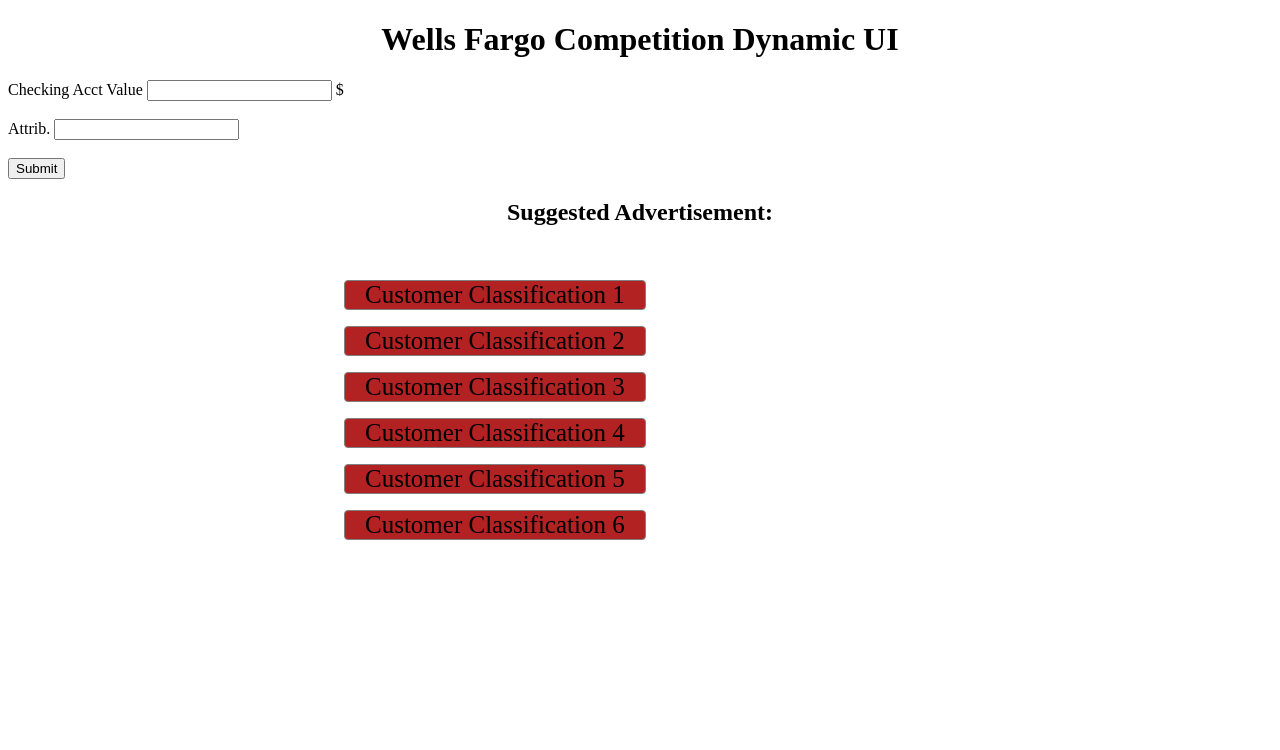
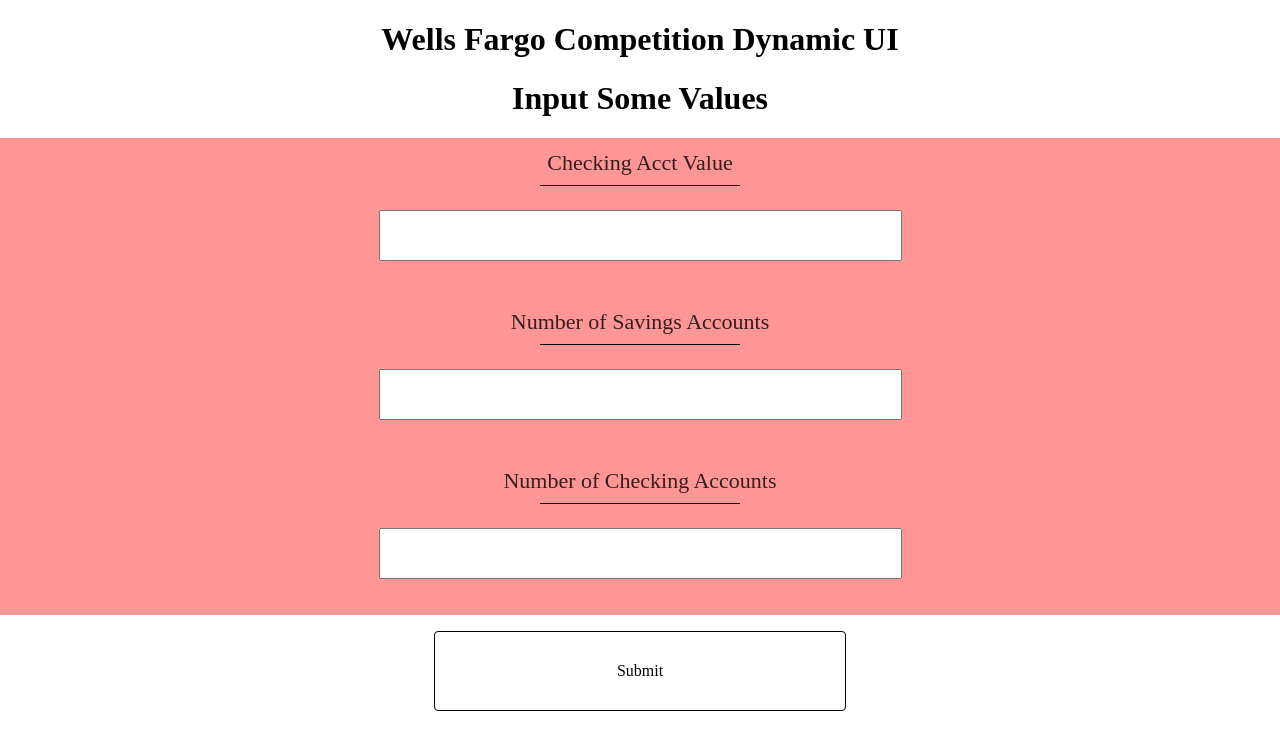
Before and after one commit to cscully-allison/wf-dynamic-ad, an Angular app: page / in a window 1280 px wide. Shown: the top 750 px of the page. Built offline with nearby package versions, Linux system fonts and the light colour scheme.

Commit message:
CHanges to interface and added httpcall

```diff
--- a/src/app/advertisement/advertisement.component.ts
+++ b/src/app/advertisement/advertisement.component.ts
@@ -14,19 +14,20 @@
     selector: 'advertisement',
     template: `
       <div *ngIf="classification" class="ad-box" style="text-align:center">
-          <h1 class="banner">Dynamic Advertiesement</h1>
+          <h1 class="inner-ad-banner">Dynamic Advertiesement</h1>
           <h1>{{adDisplays[classification].title}}</h1>
       </div>
     `,
     styles: [`
       .ad-box {
           height: 20em;
-          width: 20em;
+          width: 40em;
           border: 2px solid black;
-          float: left;
+          margin: auto;
       }
-      .banner {
+      .inner-ad-banner {
           background-color: coral;
+          min-height: 64px;
           margin-top:0px;
       }
     `,]
--- a/src/app/app.component.css
+++ b/src/app/app.component.css
@@ -1,16 +1,81 @@
-.opt-container{
-  height: 1000px;
-  margin-right: 4em;
-  margin-left: 20em;
-  float:left;
+.banner{
+  min-height: 300px;
+  width: 100%;
 }
 
-.options {
-  list-style-type: none;
-  width: 300px;
-  margin: 0px !important;
-  display: inline;
+
+.form {
+    margin-left: auto;
+    margin-right: auto;
+    margin-bottom: 16px;
+    max-width: 100%;
 }
+
+.form-field{
+  padding-top: 8px;
+  padding-bottom: 12px;
+  text-align: center;
+  background-color: rgba(255,150,150, 1.0);
+}
+
+.form-field > div{
+  margin-top: 4px;
+  margin-bottom: 8px;
+  font-size: 22px;
+  color: rgba(0,0,0, 0.8);
+}
+
+.border-divider{
+  width: 200px;
+  height: 1px;
+
+  margin-left: auto;
+  margin-right: auto;
+
+  border-bottom: solid black 1px;
+}
+
+.form-field > input{
+  margin-top: 16px;
+  margin-bottom: 24px;
+  font-size: 40px;
+}
+
+button {
+    background: none;
+    border: 0;
+    color: inherit;
+    /* cursor: default; */
+    font: inherit;
+    line-height: normal;
+    overflow: visible;
+    padding: 0;
+    -webkit-appearance: button; /* for input */
+    -webkit-user-select: none; /* for button */
+       -moz-user-select: none;
+        -ms-user-select: none;
+}
+
+.button-holder{
+    margin-left: auto;
+    margin-right: auto;
+    height: 80px;
+    width: 412px;
+
+}
+
+.submit-button{
+  height: 80px;
+  min-width: 412px;
+  border: solid black 1px;
+  border-radius: 4px;
+  max-width: 100px;
+
+  margin-bottom: 32px;
+
+}
+
+
 
 ul > .badge {
   background-color: firebrick;
--- a/src/app/app.component.html
+++ b/src/app/app.component.html
@@ -1,22 +1,36 @@
 <!--The content below is only a placeholder and can be replaced.-->
-<div style="text-align:center">
+<div style="text-align:center; margin-top: 16px; margin-bottom:8px;">
   <h1>
     Wells Fargo Competition Dynamic UI
   </h1>
 </div>
-<div>Checking Acct Value <input [(ngModel)]="value"/> $ {{value}} </div> <br/>
-<div>Attrib. <input [(ngModel)]="attrib"> {{attrib}} </div><br/>
-<button (click)="postFormValues()">Submit</button>
+
+
 <div style="text-align:center">
-    <h2> Suggested Advertisement: </h2>
+    <h1> Input Some Values </h1>
 </div>
-<div class="opt-container">
-  <ul class="options">
-    <div *ngFor="let class of offer_classes"
-          (click)="onSelect(class)"
-          class="badge">
-      <li >Customer Classification {{class}}</li>
+<div class="banner">
+  <div class="form">
+    <div class="form-field">
+      <div>Checking Acct Value </div>
+      <div class="border-divider"></div>
+      <input type="text" [(ngModel)]="PostBody.check_bal_altered"/> <br/>
     </div>
-  </ul>
+    <div class="form-field">
+      <div> Number of Savings Accounts </div>
+      <div class="border-divider"></div>
+      <input type="text" [(ngModel)]="PostBody.savings_acct_cnt"><br/>
+    </div>
+    <div class="form-field">
+      <div>Number of Checking Accounts</div>
+      <div class="border-divider"></div>
+      <input type="text" [(ngModel)]="PostBody.checking_acct_cnt"><br/>
+    </div>
+  </div>
+  <div class="button-holder">
+    <button class="submit-button" (click)="postFormValues()">Submit</button>
+  <div>
 </div>
-<advertisement [classification]=selectedClass></advertisement>
+<div class="banner">
+  <advertisement [classification]=selectedClass></advertisement>
+</div>
--- a/src/app/app.component.ts
+++ b/src/app/app.component.ts
@@ -1,4 +1,5 @@
 import { Component } from '@angular/core';
+import { HttpClient } from '@angular/common/http'
 
 @Component({
   selector: 'app-root',
@@ -7,11 +8,30 @@
 })
 
 export class AppComponent {
-  offer_classes = [1, 2, 3, 4, 5, 6];
-  selectedClass: number;
+  //offer_classes = [1, 2, 3, 4, 5, 6];
+  selectedClass: number; //the selected classification
+  PostBody = {
+      check_bal_altered:null,
+      savings_acct_cnt:null,
+      checking_acct_cnt:null
+    };
+
+
+
+  constructor(private http: HttpClient) {
+  }
 
   //function replaced with a ajax call
   onSelect(classification: number) {
-    this.selectedClass = classification;
+      this.selectedClass = classification;
+  }
+
+  postFormValues(){
+    //replace url with your api
+    this.http.post('https://jsonplaceholder.typicode.com/posts', this.PostBody).subscribe( data => {
+          this.selectedClass = 1;
+          console.log("Post Data", data);
+      })
+
   }
 }
--- a/src/app/app.module.ts
+++ b/src/app/app.module.ts
@@ -1,9 +1,11 @@
 import { BrowserModule } from '@angular/platform-browser';
 import { NgModule } from '@angular/core';
 import { FormsModule } from '@angular/forms';
+import { HttpClientModule } from '@angular/common/http'
 
 import { AppComponent } from './app.component';
 import { AdvertisementComponent } from './advertisement/advertisement.component'
+
 
 @NgModule({
   declarations: [
@@ -12,7 +14,8 @@
   ],
   imports: [
     BrowserModule,
-    FormsModule
+    FormsModule,
+    HttpClientModule
   ],
   providers: [],
   bootstrap: [AppComponent]
--- a/src/styles.css
+++ b/src/styles.css
@@ -1 +1,5 @@
 /* You can add global styles to this file, and also import other style files */
+body {
+  padding: 0.0px;
+  margin: 0.0px !important;
+}
```
